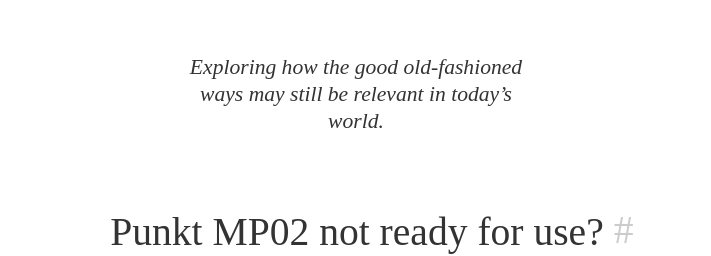
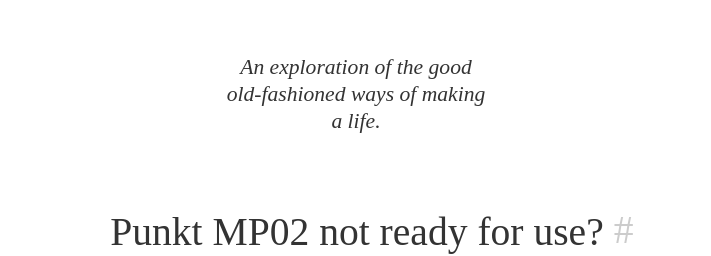
Before and after one commit to hertze/hertze.github.io, a Jekyll site: the page built from index.html, in a window 1280 px wide. Shown: the top 256 px of the page, without its empty margins (284-995 px from the left). Built offline with Jekyll 4.4.1, drawn with Linux system fonts in a browser that asks for light colours; some web fonts are replaced; the list of posts is cut into pages by our own code; some of the changed text lies outside the part shown.

Commit message:
New tagline.

```diff
--- a/_config.yml
+++ b/_config.yml
@@ -2,7 +2,7 @@
 lang: en-US
 author: Joakim Hertze
 email: social@hertze.com
-description: Exploring how the good old-fashioned ways may still be relevant in today’s world.
+description: An exploration of the good old-fashioned ways of making a life.
 baseurl: ""
 url: "http://oldways.se"
 twitter_username: hertze
--- a/_layouts/default.html
+++ b/_layouts/default.html
@@ -18,7 +18,7 @@
 		{{ content }}
 
 	<footer>
-		<p>A website on old technology, written by Joakim Hertze. I am a Swedish psychiatrist, with a keen interest in disorders affecting cognition. Do drop me <a href='ma&#105;lt&#111;&#58;hell&#111;%40%&#54;Fld&#119;&#97;y&#37;&#55;3&#37;2E&#115;&#37;65'>an e-mail</a>! I will publish comments of public interest here, together with my answer. Old-style.</p>
+		<p>A website on yesterday’s technology and on how some old things are new again, written by Joakim Hertze. I am a Swedish psychiatrist, with a keen interest in memory and cognition. Do drop me <a href='ma&#105;lt&#111;&#58;hell&#111;%40%&#54;Fld&#119;&#97;y&#37;&#55;3&#37;2E&#115;&#37;65'>an e-mail</a>! I will publish comments of public interest here, together with my answer. Old-style.</p>
 	</footer>
 	<script src="/assets/js/jquery-3.3.1.min.js"></script>
 	<script src="/assets/js/app.js"></script>
--- a/assets/main.css
+++ b/assets/main.css
@@ -70,7 +70,7 @@
 }
 
 header p {
-	max-width: 16em;
+	max-width: 12em;
 	margin: 0 auto;
 	text-align: center;
 }
```
